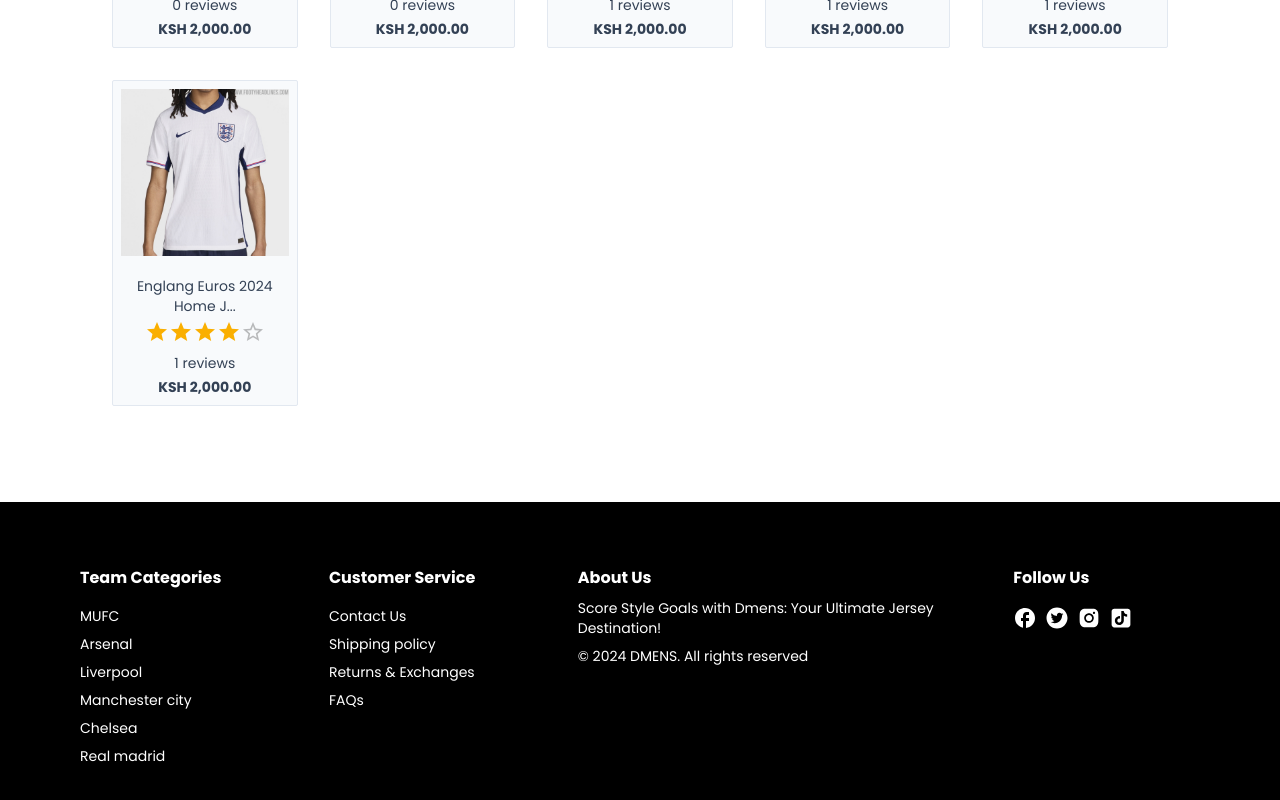
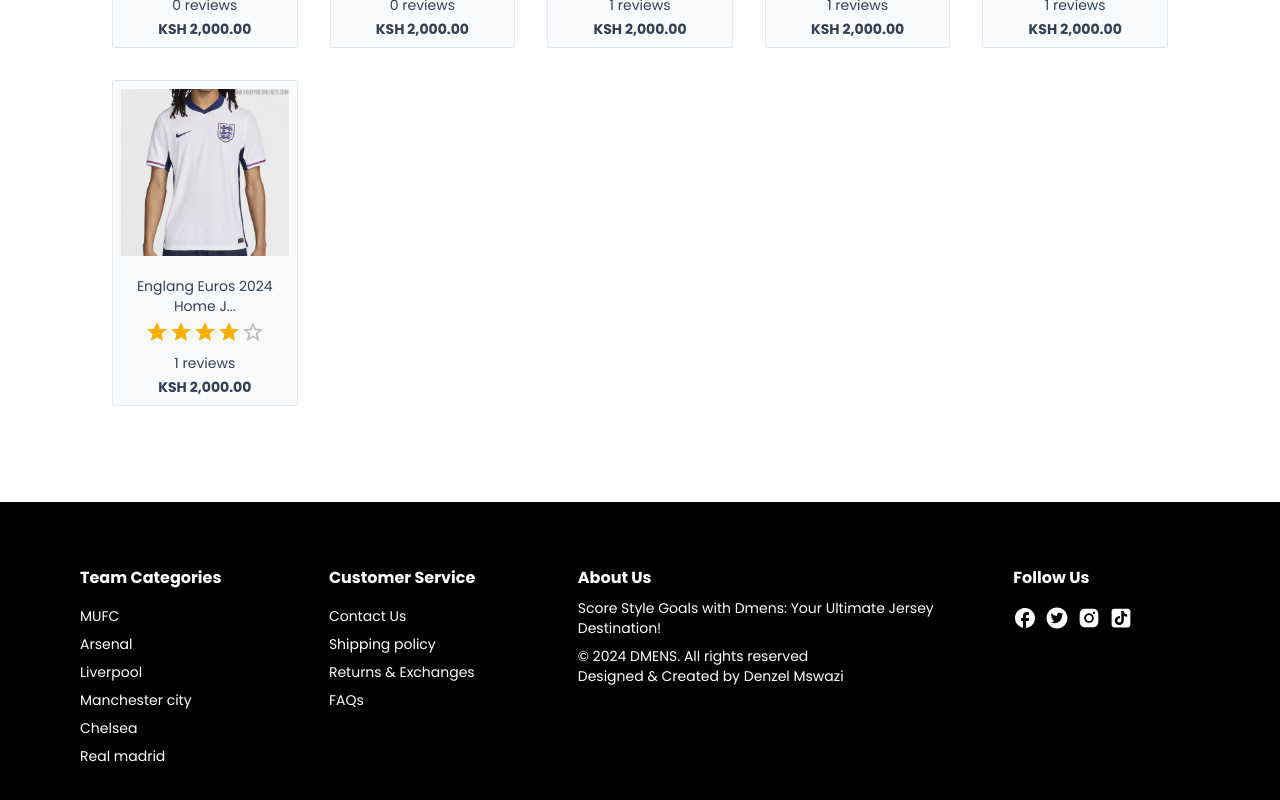
Before and after one commit to DenzelMswazi/dmens, a Next.js app: page / in a window 1280 px wide. Shown: the part 690-1490 px from the top of the page. Built offline with nearby package versions, Linux system fonts and the light colour scheme.

Commit message:
Add footer name label

```diff
--- a/app/components/footer/Footer.tsx
+++ b/app/components/footer/Footer.tsx
@@ -29,6 +29,7 @@ const Footer = () => {
               <h3 className="text-base font-bold mb-2">About Us</h3>
               <p className="mb-2">Score Style Goals with Dmens: Your Ultimate Jersey Destination!</p>
               <p>&copy; {new Date().getFullYear()} DMENS. All rights reserved</p>
+              <p>Designed & Created by Denzel Mswazi</p>
             </div>
             <FooterList>
               <h3 className="text-base font-bold mb-2">Follow Us</h3>
```
